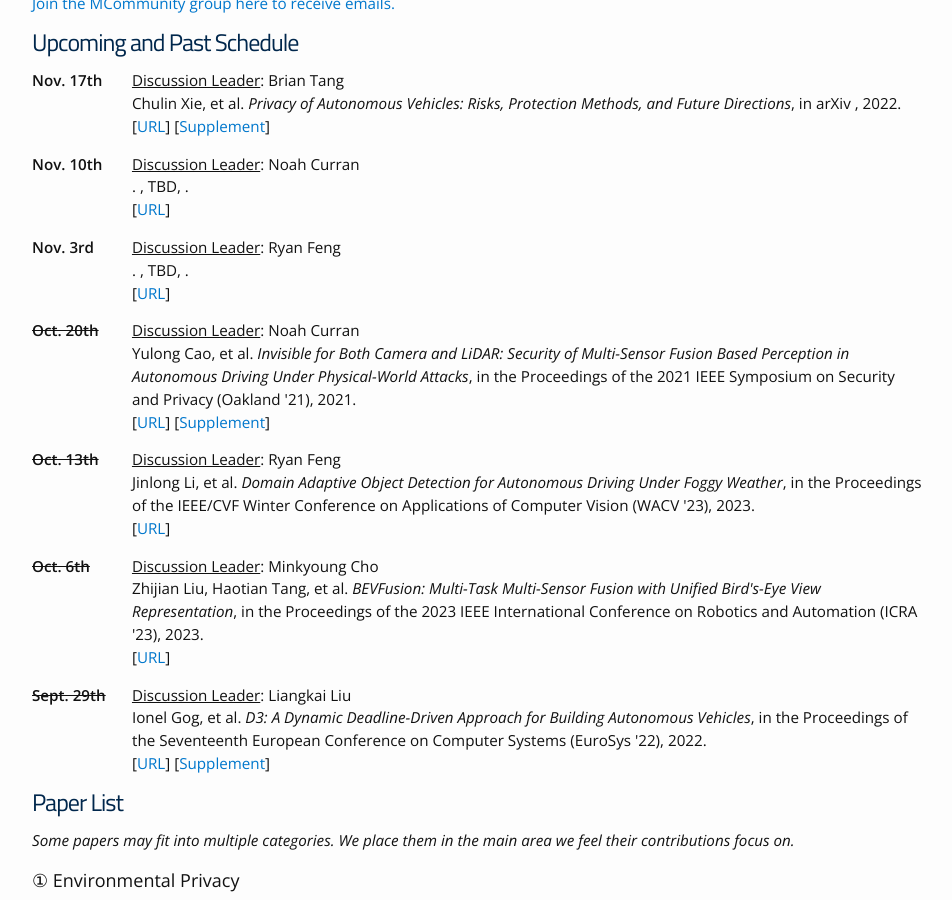
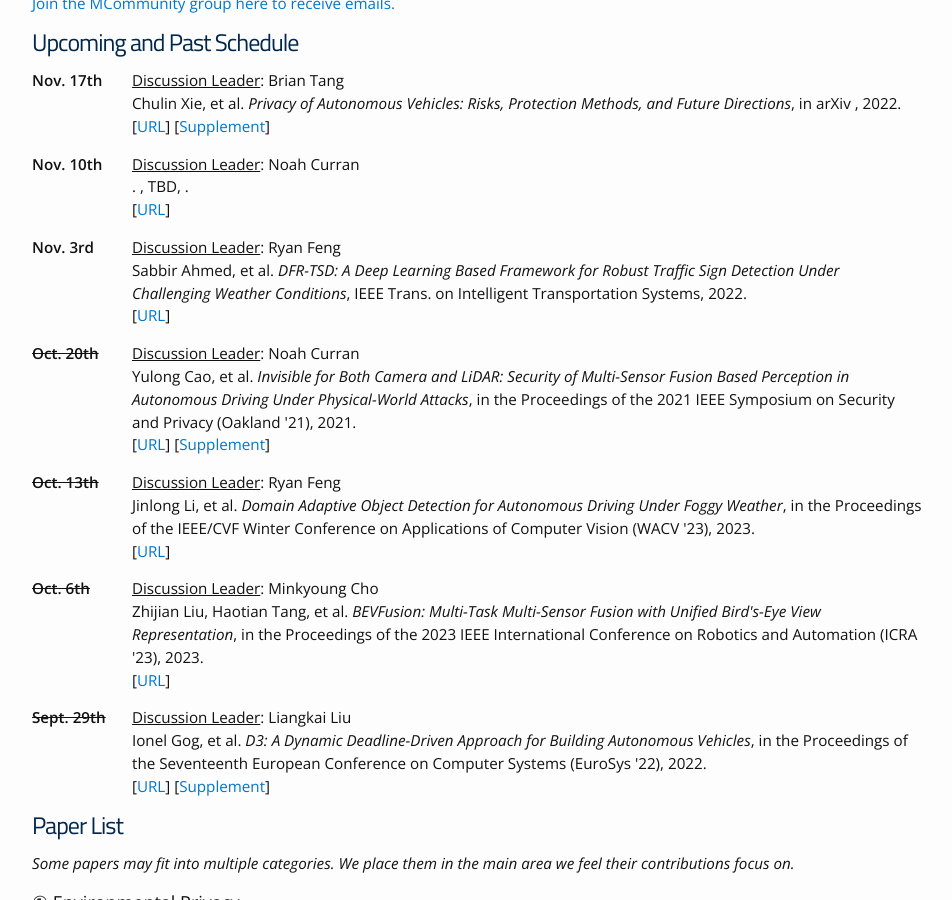
Before and after one commit to noah-curran/noah-curran.github.io, a Jekyll site: the page built from av-safe-sec.md, in a window 1280 px wide and 900 px high, scrolled down 1603 px. Shown: the whole window, without its empty margins (163-1115 px from the left). Built offline with Jekyll 4.4.1, drawn with Linux system fonts in a browser that asks for light colours.

Commit message:
update reading group

```diff
--- a/av-safe-sec.md
+++ b/av-safe-sec.md
@@ -58,7 +58,7 @@
 
 {% include readinggroupevent.html date="Nov. 17th" volunteer="Brian Tang" authors="Chulin Xie, et al" title="Privacy of Autonomous Vehicles: Risks, Protection Methods, and Future Directions" pubvenue="in arXiv " year="2022" url="https://arxiv.org/abs/2209.04022" supp="https://docs.google.com/document/d/1J35PLzKezfKenFR1Joyi_CBfntHNmA5x9-nSu8WfRVM/edit#heading=h.x82vtn1j0arq" %}
 {% include readinggroupevent.html date="Nov. 10th" volunteer="Noah Curran" authors="" title="" pubvenue="TBD" year="" url="" %}
-{% include readinggroupevent.html date="Nov. 3rd" volunteer="Ryan Feng" authors="" title="" pubvenue="TBD" year="" url="" %}
+{% include readinggroupevent.html date="Nov. 3rd" volunteer="Ryan Feng" authors="Sabbir Ahmed, et al" title="DFR-TSD: A Deep Learning Based Framework for Robust Traffic Sign Detection Under Challenging Weather Conditions" pubvenue="IEEE Trans. on Intelligent Transportation Systems" year="2022" url="https://ieeexplore.ieee.org/abstract/document/9345465" %}
 {% include readinggroupeventpast.html date="Oct. 20th" volunteer="Noah Curran" authors="Yulong Cao, et al" title="Invisible for Both Camera and LiDAR: Security of Multi-Sensor Fusion Based Perception in Autonomous Driving Under Physical-World Attacks" pubvenue="in the Proceedings of the 2021 IEEE Symposium on Security and Privacy (Oakland '21)" year="2021" url="https://ieeexplore.ieee.org/abstract/document/9519442" supp="https://www.usenix.org/conference/usenixsecurity23/presentation/cao" %}
 {% include readinggroupeventpast.html date="Oct. 13th" volunteer="Ryan Feng" authors="Jinlong Li, et al" title="Domain Adaptive Object Detection for Autonomous Driving Under Foggy Weather" pubvenue="in the Proceedings of the IEEE/CVF Winter Conference on Applications of Computer Vision (WACV '23)" year="2023" url="https://ieeexplore.ieee.org/abstract/document/10030451" %}
 {% include readinggroupeventpast.html date="Oct. 6th" volunteer="Minkyoung Cho" authors="Zhijian Liu, Haotian Tang, et al" title="BEVFusion: Multi-Task Multi-Sensor Fusion with Unified Bird's-Eye View Representation" pubvenue="in the Proceedings of the 2023 IEEE International Conference on Robotics and Automation (ICRA '23)" year="2023" url="https://ieeexplore.ieee.org/abstract/document/10160968" %}
```
